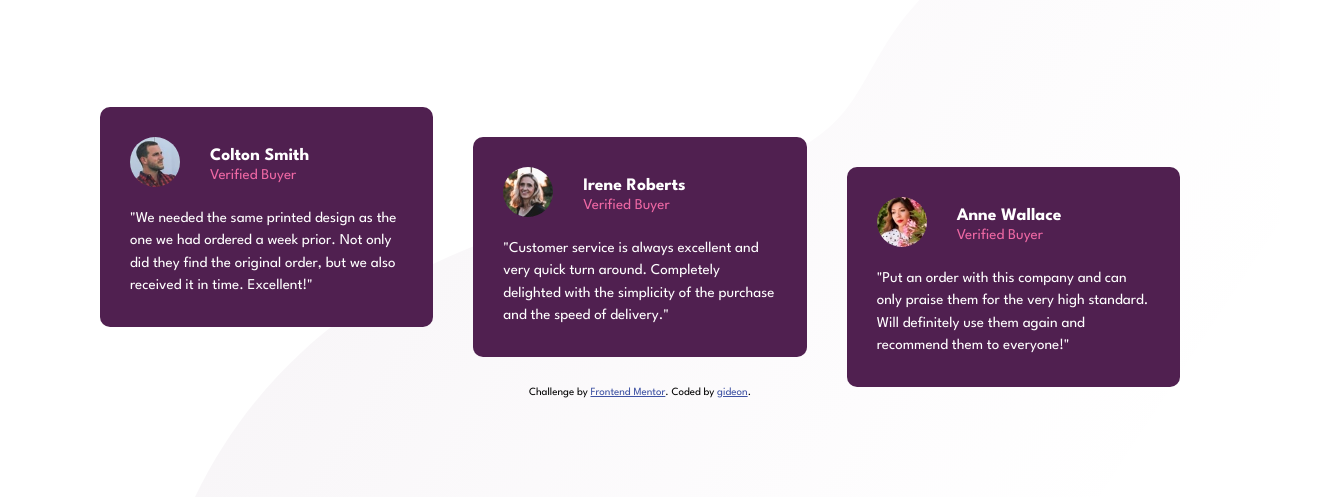
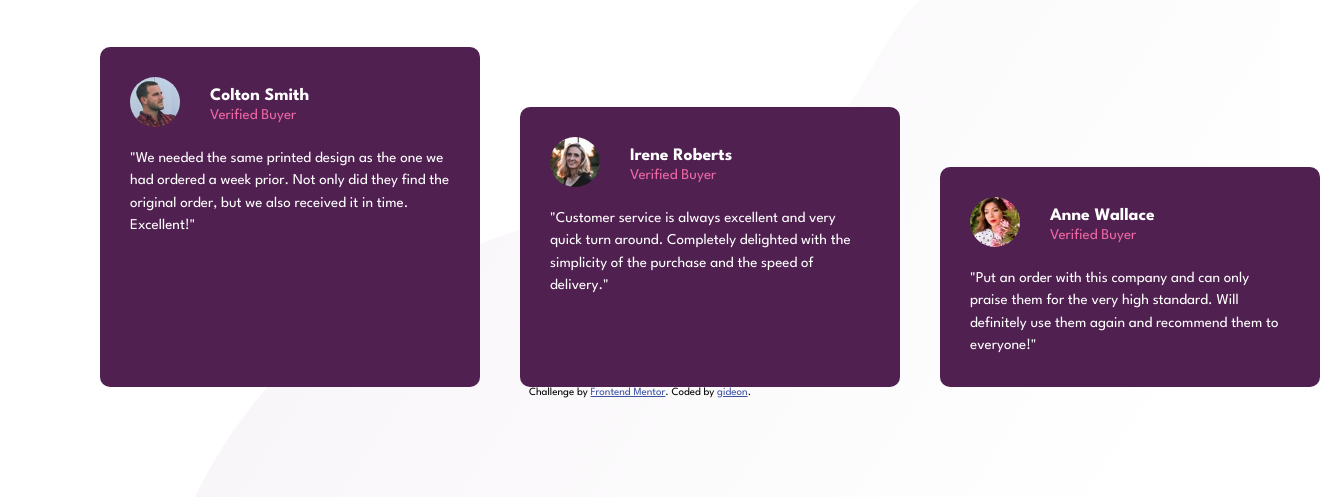
Before and after one commit to Olumide2596/social-proof-section, a plain HTML site: page index.html in a window 1280 px wide. Shown: the part 411-908 px from the top of the page, 1320 px wide, since content can reach past the window. Drawn offline with Linux system fonts and the light colour scheme.

Commit message:
Revert "wrap"
This reverts commit bc7f2d2e0adb935d6abdcfbe908707e0aa7cf0e8.

```diff
--- a/style.css
+++ b/style.css
@@ -27,7 +27,11 @@ body {
 
 .content {
     display: flex;
+<<<<<<< HEAD
     flex-wrap:  wrap;
+=======
+    flex-wrap: wrap;
+>>>>>>> parent of bc7f2d2 (wrap)
     align-items: center;
     gap: 40px;
 }
@@ -148,7 +152,7 @@ body {
     }
 
     .reviews {
-        flex-basis: 350px;
+        flex: 0 0 380px;
     }
     .r2 {
         margin-left: 50px;
```
